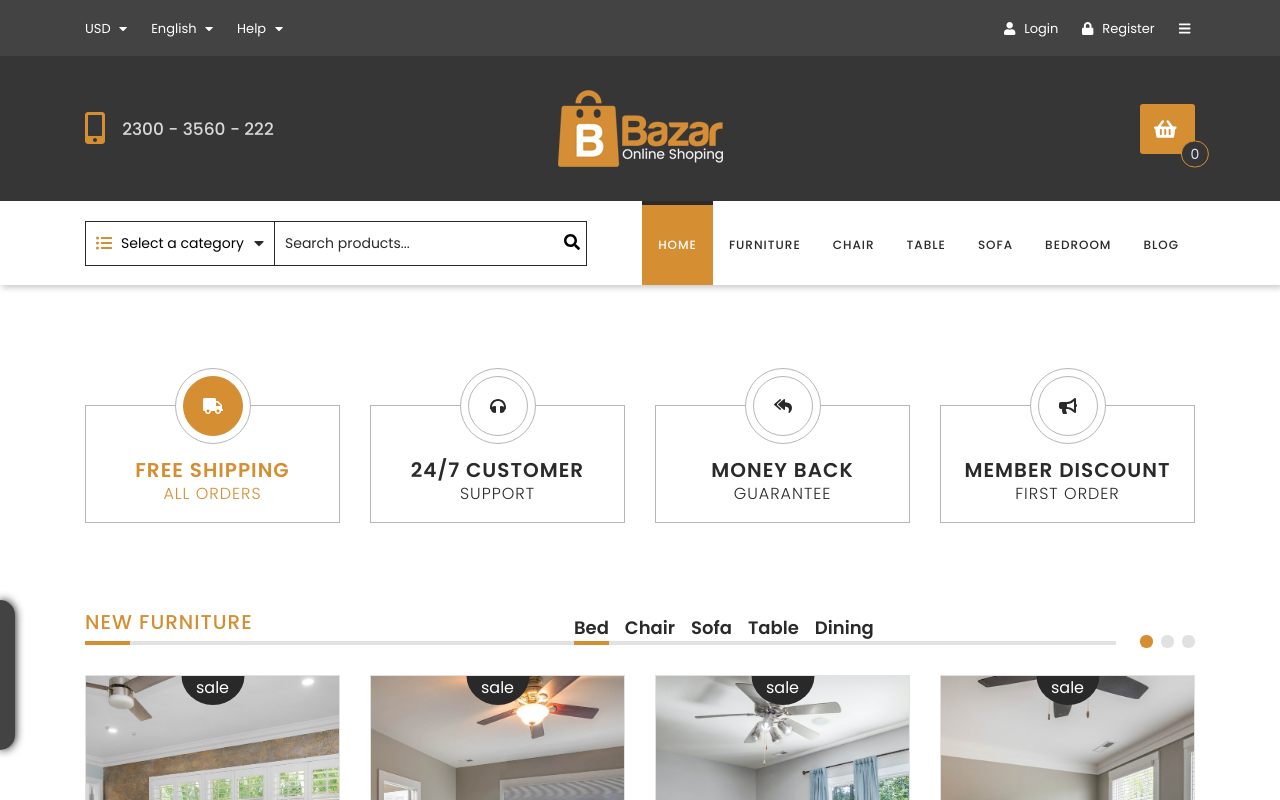
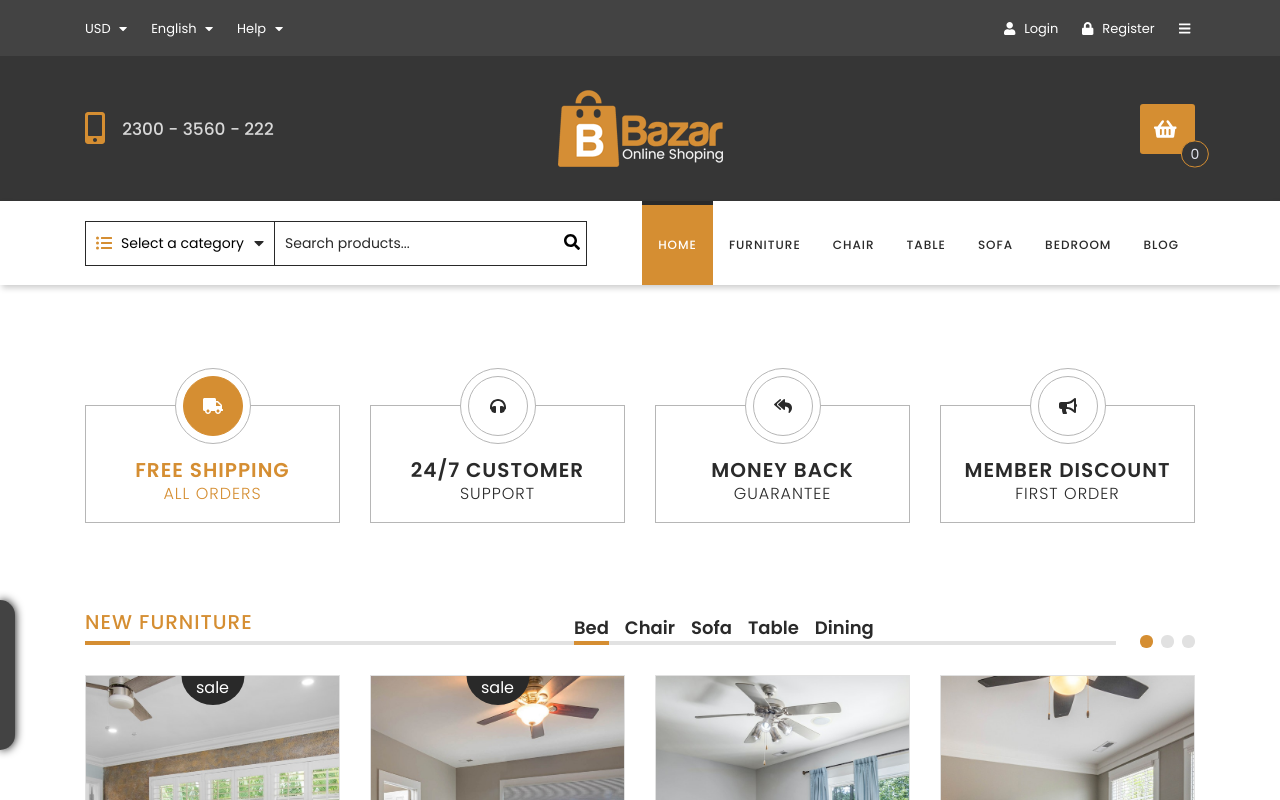
Before and after one commit to iMdPd/reactTeamProject, a React (Create React App) app: page / in a window 1280 px wide. Shown: the top 800 px of the page. Built offline with nearby package versions, Linux system fonts and the light colour scheme.

Commit message:
Add sale label for only discounted products

```diff
--- a/src/components/common/ProductBox/ProductBox.js
+++ b/src/components/common/ProductBox/ProductBox.js
@@ -10,7 +10,11 @@ import {
 } from '@fortawesome/free-solid-svg-icons';
 import { faStar as farStar, faHeart } from '@fortawesome/free-regular-svg-icons';
 import Button from '../Button/Button';
-import { getComparedProducts, toggleCompare, toggleFavorite } from '../../../redux/productsRedux';
+import {
+  getComparedProducts,
+  toggleCompare,
+  toggleFavorite,
+} from '../../../redux/productsRedux';
 import { useDispatch, useSelector } from 'react-redux';
 
 const ProductBox = ({ id, name, price, promo, stars, oldPrice, favorite, compare }) => {
@@ -37,7 +41,7 @@ const ProductBox = ({ id, name, price, promo, stars, oldPrice, favorite, compare
           alt={name}
           src={`${process.env.PUBLIC_URL}/images/products/${id}.jpg`}
         />
-        {promo && <div className={styles.sale}>{promo}</div>}
+        {oldPrice && oldPrice > price && <div className={styles.sale}>{promo}</div>}
         <div className={styles.buttons}>
           <Button variant='small'>Quick View</Button>
           <Button variant='small'>
@@ -48,7 +52,6 @@ const ProductBox = ({ id, name, price, promo, stars, oldPrice, favorite, compare
       <div className={styles.content}>
         <h5>{name}</h5>
         <div className={styles.stars}>
-
           {[...Array(5).keys()].map(i => (
             <a key={i} href='#'>
               <FontAwesomeIcon icon={i <= stars ? faStar : farStar}>
```
